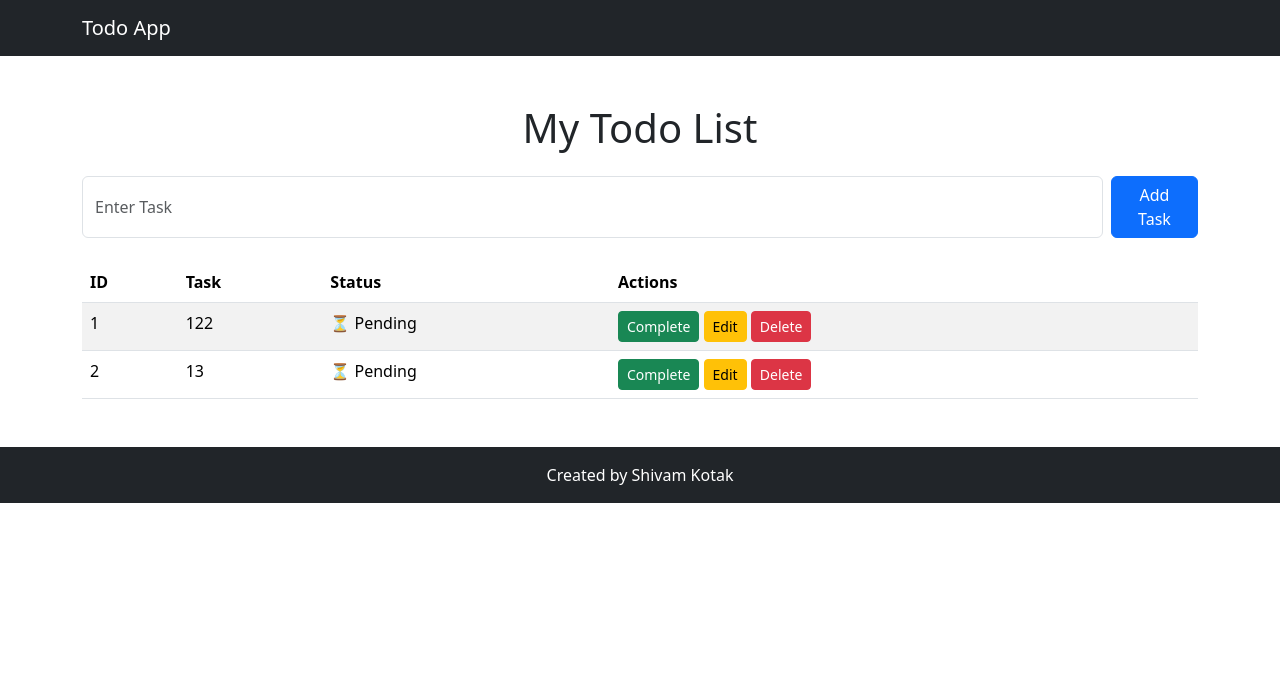
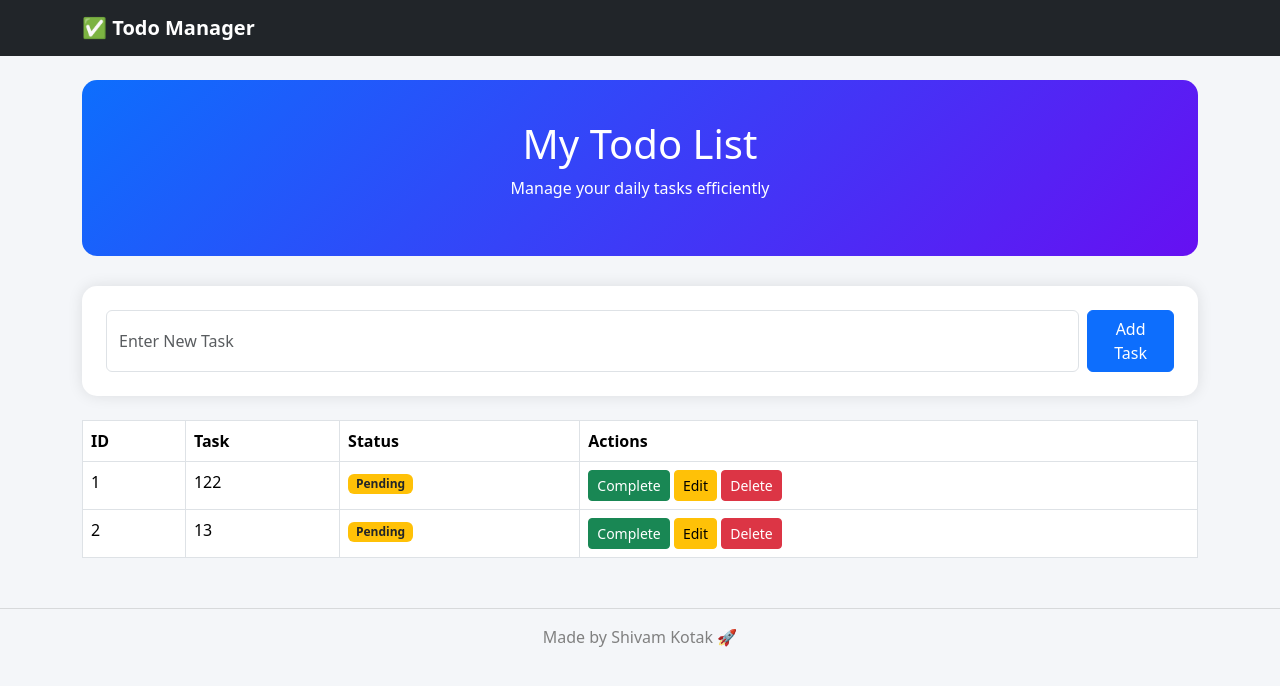
Before and after one commit to shivam1108-06/web-todo-list, a Flask app: page / in a window 1280 px wide. Shown: the top 686 px of the page. Run offline with Flask 3, Linux system fonts and the light colour scheme; data comes from the database, SQL or seed files in the repository.

Commit message:
Professional UI Design

```diff
--- a/templates/base.html
+++ b/templates/base.html
@@ -1,25 +1,64 @@
 <!DOCTYPE html>
-<html>
+<html lang="en">
 <head>
+    <meta charset="UTF-8">
+    <meta name="viewport" content="width=device-width, initial-scale=1.0">
     <title>Todo App</title>
 
     <link href="https://cdn.jsdelivr.net/npm/bootstrap@5.3.3/dist/css/bootstrap.min.css" rel="stylesheet">
+
+    <style>
+
+        body{
+            background:#f4f6f9;
+        }
+
+        .hero{
+            background:linear-gradient(135deg,#0d6efd,#6610f2);
+            color:white;
+            padding:40px;
+            border-radius:15px;
+            margin-bottom:30px;
+            text-align:center;
+        }
+
+        .card-custom{
+            border:none;
+            border-radius:15px;
+            box-shadow:0 0 15px rgba(0,0,0,0.1);
+        }
+
+        footer{
+            text-align:center;
+            margin-top:50px;
+            color:gray;
+        }
+
+    </style>
+
 </head>
 <body>
 
-<nav class="navbar navbar-dark bg-dark">
+<nav class="navbar navbar-expand-lg navbar-dark bg-dark">
     <div class="container">
-        <a class="navbar-brand" href="/">Todo App</a>
+
+        <a class="navbar-brand fw-bold" href="/">
+            ✅ Todo Manager
+        </a>
+
     </div>
 </nav>
 
-<div class="container mt-5">
+<div class="container mt-4">
+
     {% block content %}
     {% endblock %}
+
 </div>
 
-<footer class="bg-dark text-white text-center p-3 mt-5">
-    Created by Shivam Kotak
+<footer>
+    <hr>
+    <p>Made by Shivam Kotak 🚀</p>
 </footer>
 
 </body>
--- a/templates/index.html
+++ b/templates/index.html
@@ -2,9 +2,17 @@
 
 {% block content %}
 
-<h1 class="text-center mb-4">
-    My Todo List
-</h1>
+<div class="hero">
+
+    <h1>My Todo List</h1>
+
+    <p>
+        Manage your daily tasks efficiently
+    </p>
+
+</div>
+
+<div class="card card-custom p-4">
 
 <form action="/" method="POST" class="d-flex gap-2">
 
@@ -12,15 +20,17 @@
         type="text"
         name="task"
         class="form-control"
-        placeholder="Enter Task"
+        placeholder="Enter New Task"
         required
     >
 
-    <button type="submit" class="btn btn-primary">
+    <button class="btn btn-primary">
         Add Task
     </button>
 
 </form>
+
+</div>
 
 {% if tasks|length < 1 %}
 
@@ -30,7 +40,7 @@
 
 {% else %}
 
-<table class="table table-striped table-hover mt-4">
+<table class="table table-bordered table-hover mt-4 bg-white">
 
     <thead>
         <tr>
@@ -51,14 +61,23 @@
 
             <td>{{ task.name }}</td>
 
-            <td>
+           <td>
+
                 {% if task.completed %}
-                    ✅ Completed
+
+                <span class="badge bg-success">
+                    Completed
+                </span>
+
                 {% else %}
-                    ⏳ Pending
+
+                <span class="badge bg-warning text-dark">
+                    Pending
+                </span>
+
                 {% endif %}
-            </td>
 
+                </td>
             <td>
 
                 <a href="/complete/{{ task.id }}"
```
